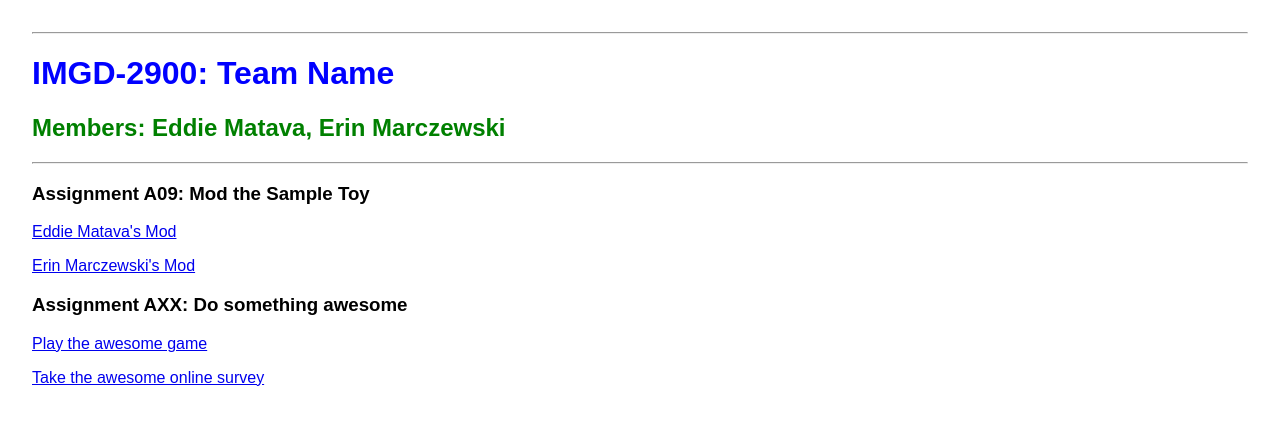
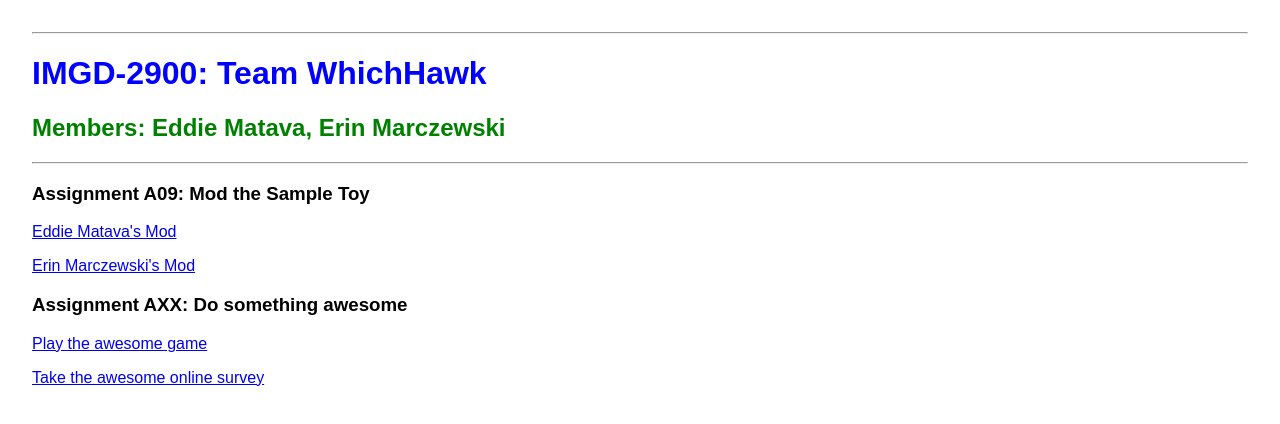
Before and after one commit to IncandescentBulb/WhichHawk, a plain HTML site: page index.html in a window 1280 px wide. Drawn offline with Linux system fonts and the light colour scheme.

Commit message:
fixed team name

```diff
--- a/index.html
+++ b/index.html
@@ -13,7 +13,7 @@
 <body>
     <!--<p><a href="../index.html">Username's Home Page</a></p>-->
     <hr/>
-    <h1>IMGD-2900: Team Name</h1>
+    <h1>IMGD-2900: Team WhichHawk</h1>
     <h2>Members: Eddie Matava, Erin Marczewski</h2>
     <hr/>
 
```
